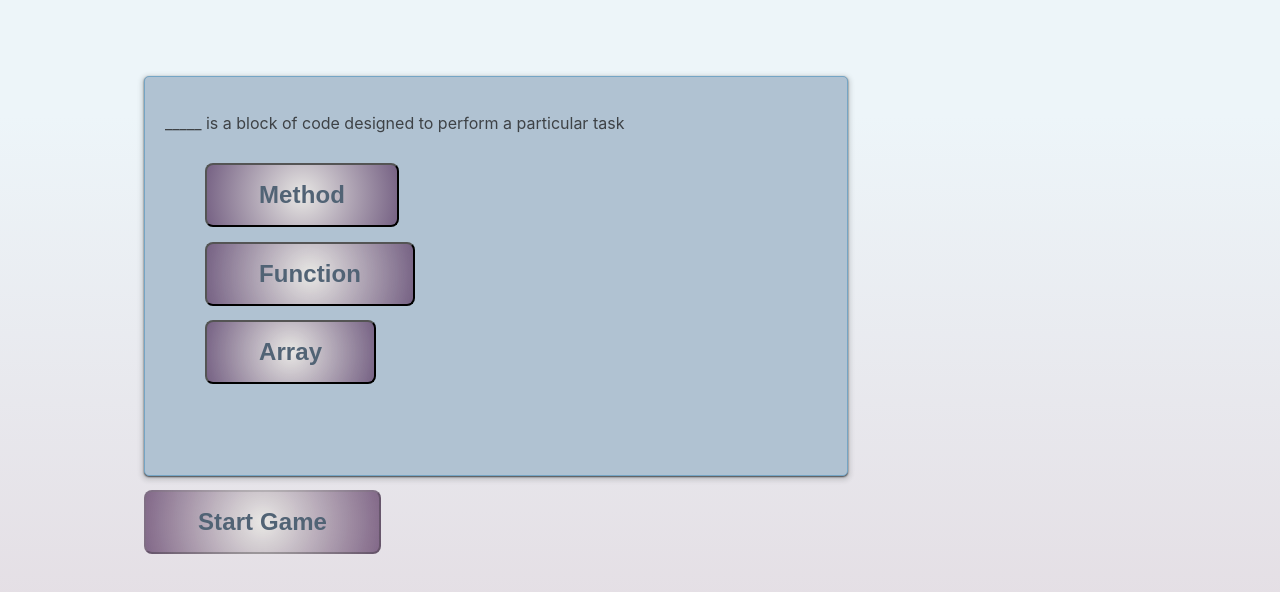
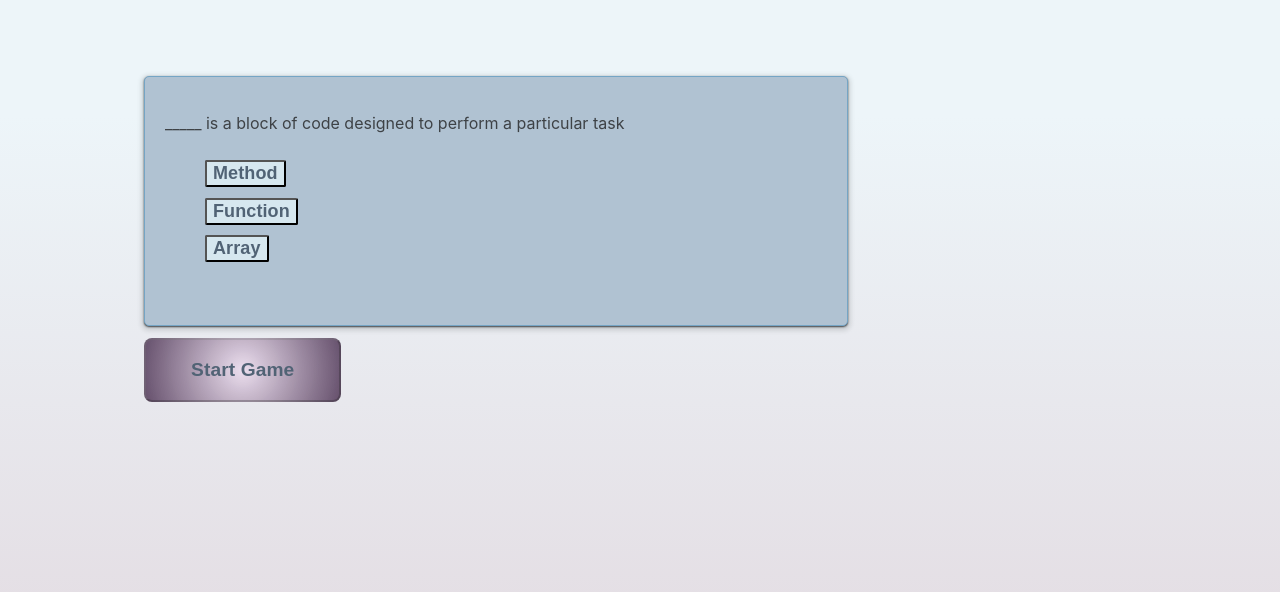
Before and after one commit to efrech/code-quiz, a plain HTML site: page index.html in a window 1280 px wide. Both pictures are taken after a click on the button "Start Game". Shown: the part 180-772 px from the top of the page. Drawn offline with Linux system fonts and the light colour scheme.

Commit message:
countdown(), displayQuestion(), startQuiz() modified

```diff
--- a/assets/css/style.css
+++ b/assets/css/style.css
@@ -18,17 +18,31 @@
     margin-top: 20px;
   }
 
-  button {
-    background: radial-gradient(circle, rgb(232, 231, 228) 0%, rgba(100, 68, 108, 0.768) 100%);
+  .start-bttn {
+    background: radial-gradient(circle, rgb(235, 222, 238) 0%, rgba(64, 36, 71, 0.768) 100%);
     border-radius: 8px;
     color: #516375;
     font-weight: bold;
     cursor: pointer;
-    font-size: 1.5em;
+    font-size: larger;
     letter-spacing: 0.10px;
     line-height: 20px;
-    max-width: 255px;
-    padding: 20px 52px;
+    max-width: 200px;
+    padding: 20px 45px;
+    text-align: center;
+    transition-duration: 0.15s;
+    transition-property: background-color;
+    transition-timing-function: linear;
+    margin-top: 0.6em;
+  }
+  button {
+    background: rgb(214, 231, 239);
+    border-radius: 2px;
+    color: #516375;
+    font-size: large;
+    font-weight: bold;
+    cursor: pointer;
+    letter-spacing: 0.10px;
     text-align: center;
     transition-duration: 0.15s;
     transition-property: background-color;
@@ -58,7 +72,7 @@
   }
   .quiz-guess {
     width: 55vw;
-    height: 400px;
+    height: 250px;
   }
   .results {
     width: 30vw;
--- a/assets/js/script.js
+++ b/assets/js/script.js
@@ -5,9 +5,6 @@ var displayDiv= document.getElementById("display");
 var gameScores= document.getElementsByClassName("score-container");
 
 //global variables
-// var highScores = [
-//   playe
-// ]
 var timeLeft = 76;
 var quizCompleted = false;
 var q = 0;
@@ -39,9 +36,18 @@ var myQuestions = [
         },
         correctAnswer: 'b'
       },
+      {
+        question: "What is the correct operator for equal value?",
+        answers: {
+          a: '=',
+          b: '===',
+          c: '=='
+        },
+        correctAnswer: 'c'
+      },
 ];
 
-//hide or prevent clock to start again
+
 //score will be based on timer, if question is wrong, time (15 seconds) substracted from timer
 //game is over when all myQuestions are answered or timer reaches
 //when game is over, user enters initials
@@ -55,9 +61,12 @@ function countdown() {
     var timeInterval = setInterval(function(){
         timeLeft--;
         timeProgress.textContent = timeLeft;
+        //hide or prevent clock to start again
         if (quizCompleted === true){
           clearInterval(timeInterval);
-          var nameScore = window.prompt("Your score is " + timeLeft + " Enter Name:" );
+          //ask for name to store score
+          var nameScore = window.prompt("Your score is " + timeLeft + "." + " Enter your name:" );
+          //store highScore
           var highScores = JSON.parse(localStorage.getItem("highScores"));
           if (highScores == null) {
             localStorage.setItem("highScores", JSON.stringify([{"Name": nameScore, "Score": timeLeft}]));
@@ -78,7 +87,6 @@ function countdown() {
 function displayQuestion(questionObject, selectedAns) {
     var answers = questionObject["answers"];
     var question = questionObject["question"];
-    // var question = questionDis["question"];
     displayDiv.innerHTML = "<p>"+ question +"</p> <ul id='answers-list'></ul> <span id='question-result'></span>";
     for(answer in answers){
         var li = document.createElement("li"); //creates an li
@@ -89,12 +97,16 @@ function displayQuestion(questionObject, selectedAns) {
         li.appendChild(button);
         document.getElementById("answers-list").appendChild(li);
     }
+    //questions wrong or correct message
     if (selectedAns !== null){
       if (myQuestions[q-1]["correctAnswer"] === selectedAns) {
           document.getElementById("question-result").textContent= "Correct!";
       } else {
           document.getElementById("question-result").textContent= "Wrong!";
+           //substract timeInterval by 15 seconds
+          timeLeft = timeLeft - 15;
       }
+
     }
   }
 //confirm correct/incorrect
@@ -120,7 +132,7 @@ function gameOver(){
 //show high scores
   }
 
-//funtion that starts quiz
+//funtion that starts quiz, reset values to default
 function startQuiz() {
   timeLeft = 76;
   quizCompleted = false;
--- a/index.html
+++ b/index.html
@@ -15,7 +15,7 @@
       <section>
         <div class="card quiz-guess">
           <div id="display"><p></p>Ready? press button Start Game to begin<ul id='answers-list'></ul></div>
-        </div><button id="start">Start Game</button></div>
+        </div><button class="start-bttn" id="start">Start Game</button></div>
         </div>
       </section>
       <section>
```
